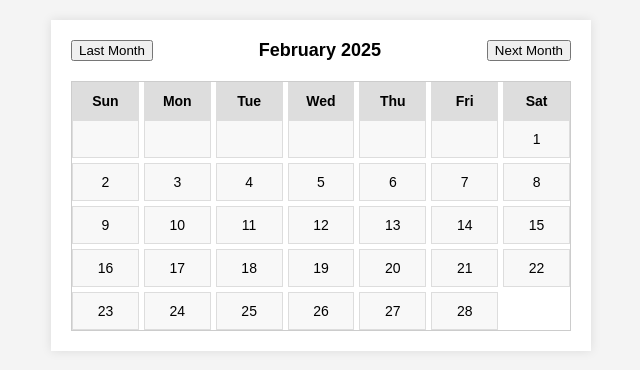
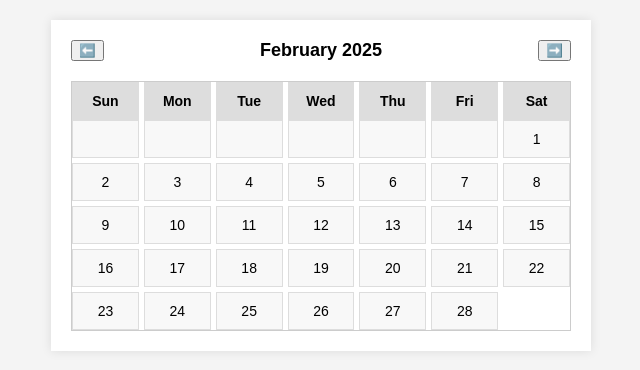
Before and after one commit to NoohAlavi/fusion_four_studios_repo, a Flask app: page / in a window 1280 px wide. Shown: the top 370 px of the page, without its empty margins (319-959 px from the left). Run offline with Flask 3, Linux system fonts and the light colour scheme.

Commit message:
made the buttons better

```diff
--- /dev/null
+++ b/main.py
@@ -0,0 +1,5 @@
+from Task.Task import *
+
+new_task = Task("Test Tast", "Test Description", Priority.LOW, "2025-06-02");
+
+print(new_task)
--- a/templates/calendar.html
+++ b/templates/calendar.html
@@ -9,9 +9,9 @@
 <body>
 <div class="calendar">
     <div class="controls">
-        <button id="prevMonth">Last Month</button>
+        <button id="prevMonth">⬅️</button>
         <div id="monthYear" class="month-year"></div>
-        <button id="nextMonth">Next Month</button>
+        <button id="nextMonth">➡️</button>
     </div>
     <div id="calendar-container"></div>
 </div>
```
